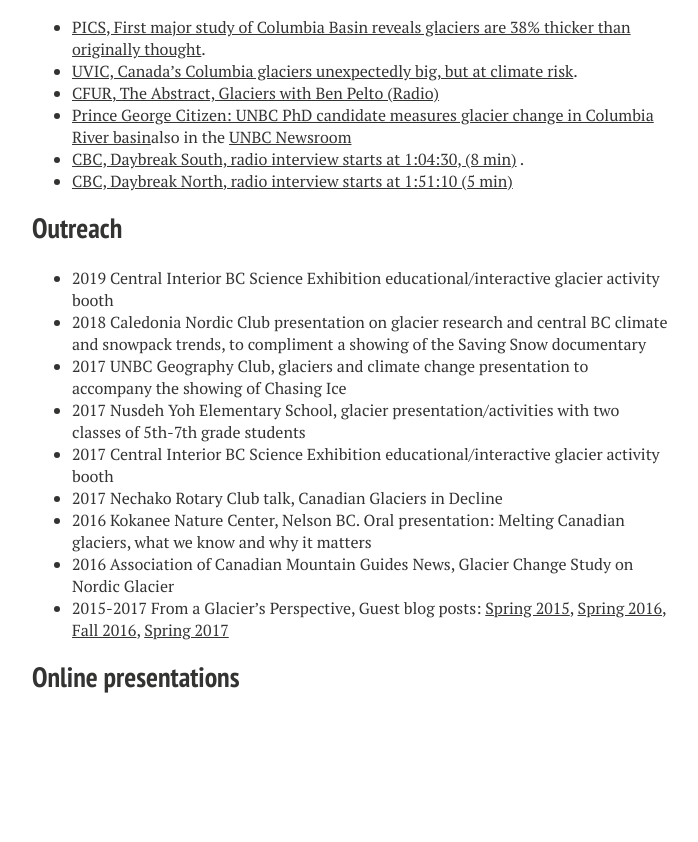
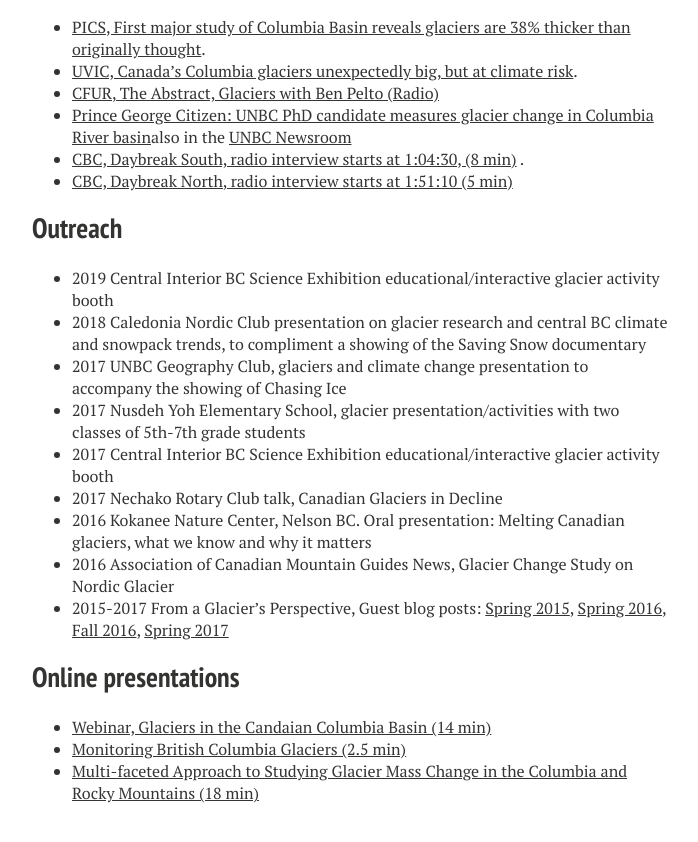
Before and after one commit to bpelto/bpelto.github.io, a Jekyll site: the page built from publications/index.md, in a window 1280 px wide and 900 px high, scrolled down 1313 px. Shown: the top 842 px of the window, without its empty margins (288-986 px from the left). Built offline with Jekyll 4.4.1, drawn with Linux system fonts in a browser that asks for light colours; nearby versions of some CDN libraries; before the commit the page ends 2109 px from its top, so only the background shows below that.

Commit message:
update presentations

```diff
--- a/publications/index.md
+++ b/publications/index.md
@@ -33,3 +33,7 @@
 - 2015-2017  From a Glacier’s Perspective, Guest blog posts: [Spring 2015](http://blogs.agu.org/fromaglaciersperspective/2015/06/15/kokanee-glacier-spring-2015-assessment-british-columbia/), [Spring 2016](http://blogs.agu.org/fromaglaciersperspective/2016/06/23/canadian-columbia-basin-glacier-spring-2016-field-season-winter-2015-2016-assessment/), [Fall 2016](http://blogs.agu.org/fromaglaciersperspective/2016/12/28/canadian-columbia-basin-glacier-fall-2016-field-season/), [Spring 2017 ](https://blogs.agu.org/fromaglaciersperspective/2017/08/14/canadian-columbia-river-basin-winter-2016-2017-late-rally/)
 
 ## Online presentations
+
+- [Webinar, Glaciers in the Candaian Columbia Basin (14 min)](https://youtu.be/Ce3wEzEva48?t=2283)
+- [Monitoring British Columbia Glaciers (2.5 min)](https://www.youtube.com/watch?v=bEzAA-lkpQ4)
+- [Multi-faceted Approach to Studying Glacier Mass Change in the Columbia and Rocky Mountains (18 min)](https://www.youtube.com/watch?v=0KA5J0AF3zU)
```
